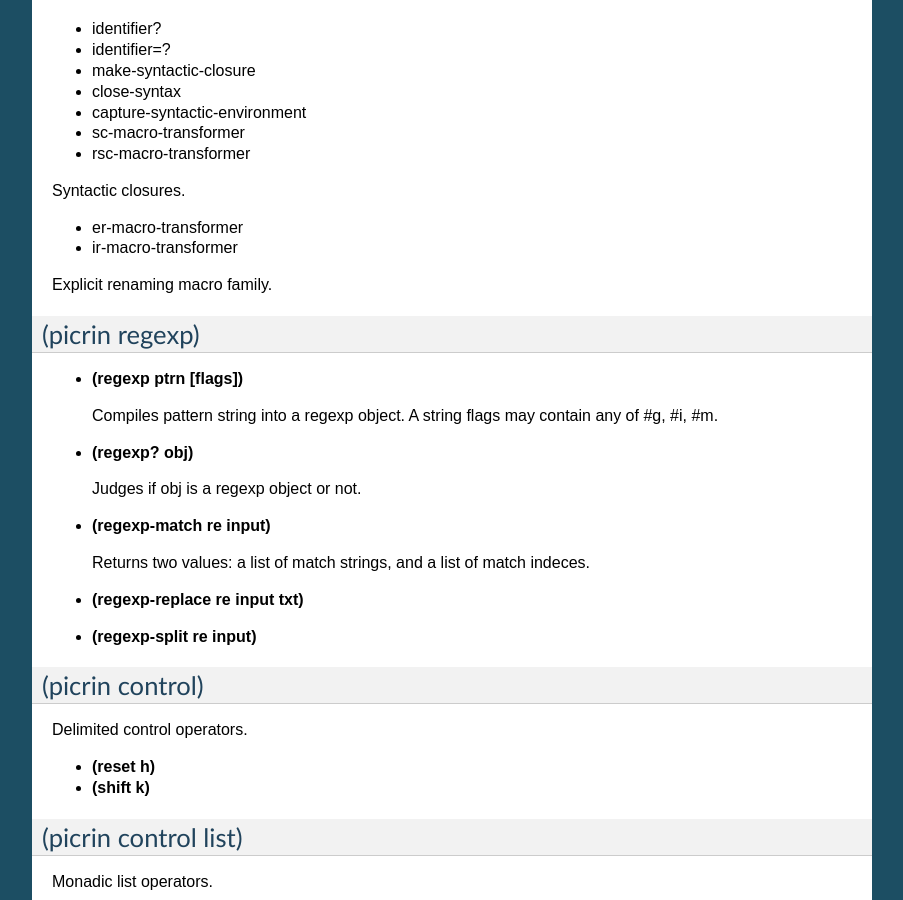
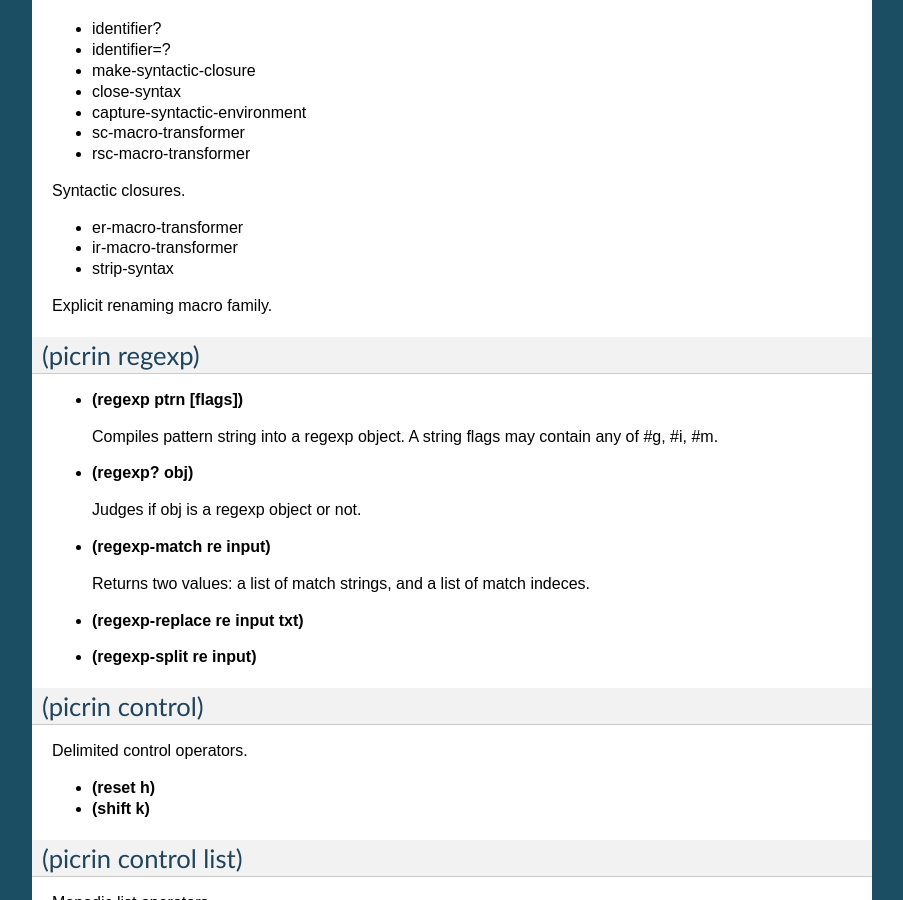
Before and after one commit to picrin-scheme/picrin, a Sphinx documentation site: the page built from docs/libs.rst, in a window 1280 px wide and 900 px high, scrolled down 1100 px. Shown: the whole window, without its empty margins (198-1101 px from the left). Built offline with Sphinx 7.4.7, drawn with Linux system fonts in a browser that asks for light colours.

Commit message:
add strip-syntax

```diff
--- a/docs/libs.rst
+++ b/docs/libs.rst
@@ -69,6 +69,7 @@ Syntactic closures.
 
 - er-macro-transformer
 - ir-macro-transformer
+- strip-syntax
 
 Explicit renaming macro family.
 
```
Also changed, not shown: 1 other file.
